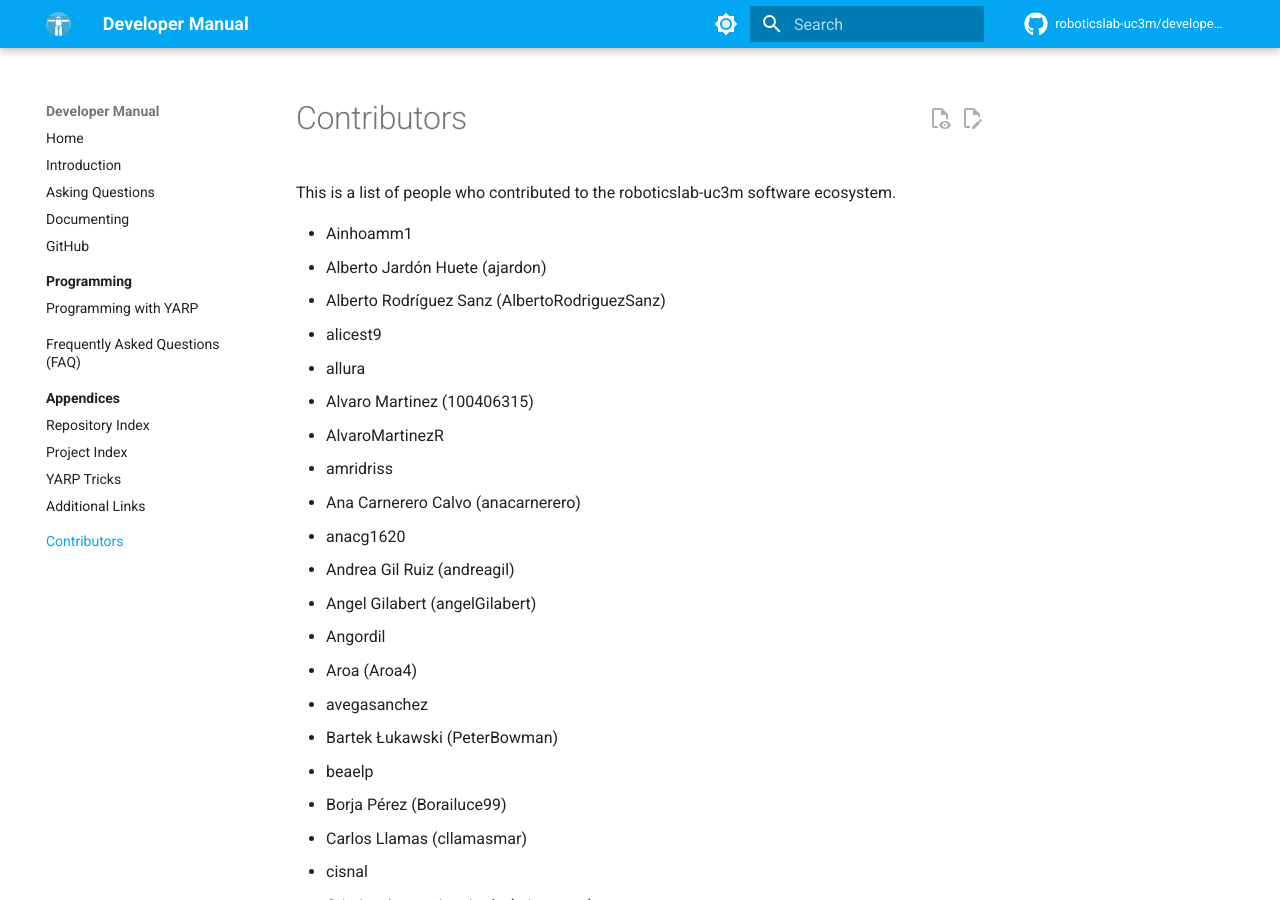
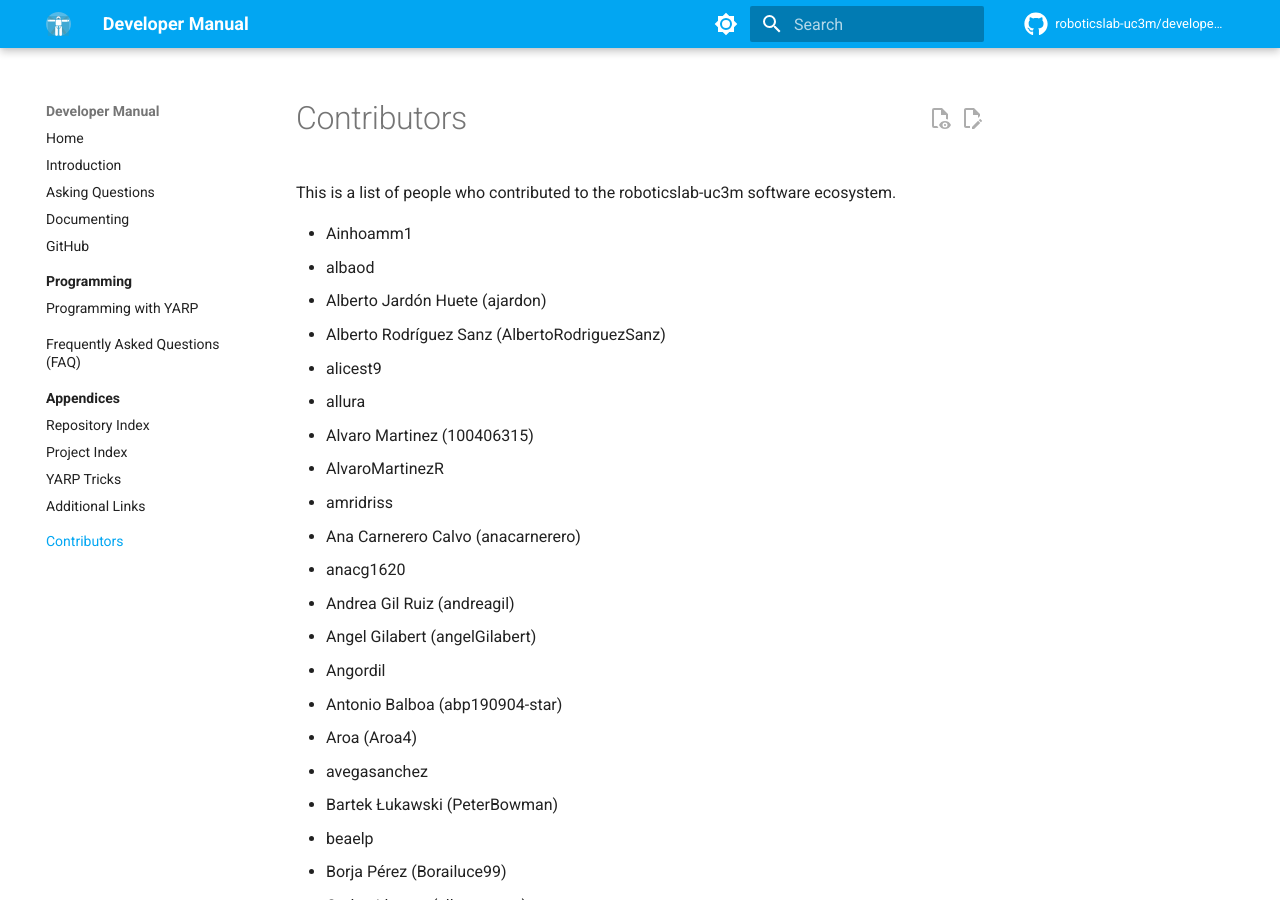
Before and after one commit to roboticslab-uc3m/developer-manual, an MkDocs documentation site: the page built from docs/contributors.md, in a window 1280 px wide and 900 px high. Built offline with MkDocs 1.6.1 and Material for MkDocs 9.7.7, drawn with Linux system fonts in a browser that asks for light colours; comment, search, counter and statistics services are not loaded; some of the changed text lies outside the part shown.

Commit message:
Update contributors

```diff
--- a/docs/contributors.md
+++ b/docs/contributors.md
@@ -3,6 +3,7 @@
 This is a list of people who contributed to the roboticslab-uc3m software ecosystem.
 
 - Ainhoamm1
+- albaod
 - Alberto Jardón Huete (ajardon)
 - Alberto Rodríguez Sanz (AlbertoRodriguezSanz)
 - alicest9
@@ -15,6 +16,7 @@ This is a list of people who contributed to the roboticslab-uc3m software ecosys
 - Andrea Gil Ruiz (andreagil)
 - Angel Gilabert (angelGilabert)
 - Angordil
+- Antonio Balboa (abp190904-star)
 - Aroa (Aroa4)
 - avegasanchez
 - Bartek Łukawski (PeterBowman)
```
Also changed, not shown: other parts of docs/contributors.md (+3 -0 lines).
